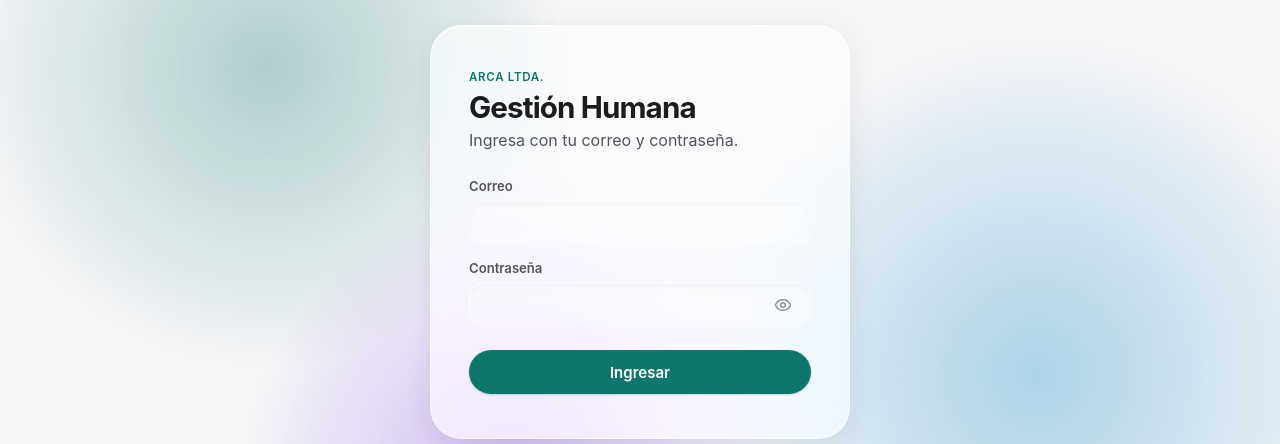
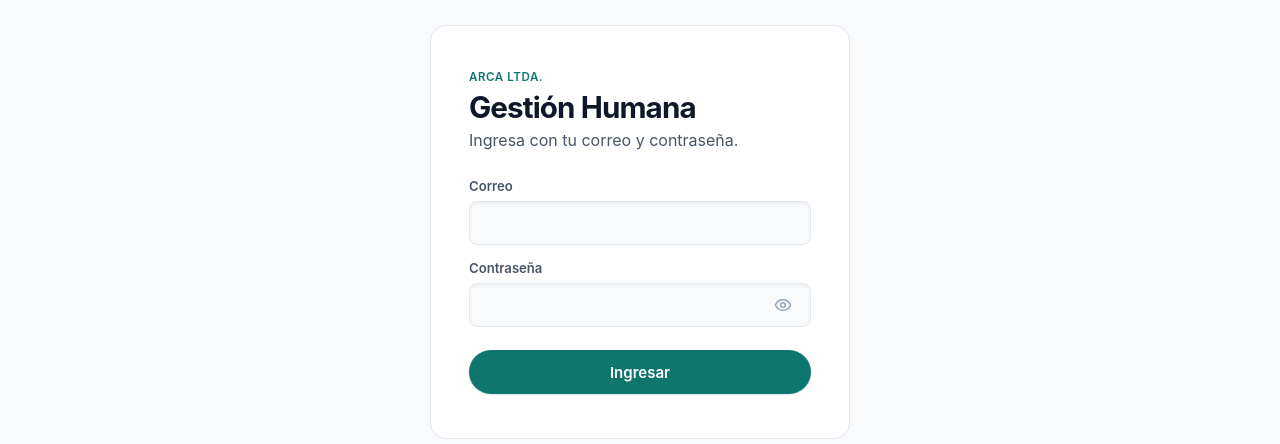
Before and after one commit to menchaca-andres/frontend-arca, a React (Vite) app: page /login in a window 1280 px wide. Shown: the part 168-612 px from the top of the page. Built offline with nearby package versions, Linux system fonts and the light colour scheme; no server answers.

Commit message:
feat(design): transition from liquid glass to clean swiss enterprise design

```diff
--- a/src/App.tsx
+++ b/src/App.tsx
@@ -11,20 +11,12 @@ import { ContratosPage } from './features/contratos'
 import { CatalogosPage, PersonalPage } from './features/personal'
 import { UsuariosPage } from './features/usuarios'
 import { VacacionesPage } from './features/vacaciones'
-import { useGlowPointer } from './utils/useGlowPointer'
 
 function App() {
-  useGlowPointer()
-
   return (
     <>
-      {/* Animated Liquid Glass Mesh Canvas */}
-      <div className="liquid-mesh-canvas" aria-hidden="true">
-        <div className="mesh-blob mesh-blob-1" />
-        <div className="mesh-blob mesh-blob-2" />
-        <div className="mesh-blob mesh-blob-3" />
-        <div className="mesh-blob mesh-blob-4" />
-      </div>
+      {/* Background Canvas (Static & Crisp) */}
+      <div className="liquid-mesh-canvas" aria-hidden="true" />
 
       <BrowserRouter>
         <AuthProvider>
--- a/src/index.css
+++ b/src/index.css
@@ -64,35 +64,34 @@
   --arca-slate-100: #f2f2f7;
   --arca-slate-50: #f8f8fa;
 
-  /* Liquid Glass System Tokens - Light Mode */
-  --glass-bg: rgba(255, 255, 255, 0.58);
-  --glass-bg-subtle: rgba(255, 255, 255, 0.32);
-  --glass-bg-strong: rgba(255, 255, 255, 0.85);
-  --glass-border: rgba(255, 255, 255, 0.7);
-  --glass-border-dark: rgba(0, 0, 0, 0.07);
-  --glass-inner-highlight: inset 0 1px 0.5px rgba(255, 255, 255, 0.9);
-  --glass-inner-shadow: inset 0 -1px 0 rgba(0, 0, 0, 0.04);
-  --glass-shadow: 0 10px 30px -6px rgba(15, 23, 42, 0.08), 0 4px 10px -2px rgba(15, 23, 42, 0.04);
-  --glass-shadow-floating:
-    0 20px 50px -10px rgba(15, 23, 42, 0.14), 0 8px 20px -4px rgba(15, 23, 42, 0.06);
+  /* Enterprise Minimalist Swiss Tokens - Light Mode */
+  --glass-bg: #ffffff;
+  --glass-bg-subtle: #f8fafc;
+  --glass-bg-strong: #ffffff;
+  --glass-border: #e2e8f0;
+  --glass-border-dark: #cbd5e1;
+  --glass-inner-highlight: none;
+  --glass-inner-shadow: none;
+  --glass-shadow: 0 1px 3px 0 rgba(15, 23, 42, 0.06), 0 1px 2px -1px rgba(15, 23, 42, 0.04);
+  --glass-shadow-floating: 0 10px 15px -3px rgba(15, 23, 42, 0.08), 0 4px 6px -4px rgba(15, 23, 42, 0.04);
 
   /* Typography Colors */
-  --text-primary: #1c1c1e;
-  --text-secondary: #545458;
-  --text-tertiary: #8e8e93;
-
-  /* Layout & Radii */
+  --text-primary: #0f172a;
+  --text-secondary: #475569;
+  --text-tertiary: #94a3b8;
+
+  /* Layout & Radii - Enterprise Ergonomics */
   --sidebar-width: 256px;
   --topbar-height: 64px;
   --island-gap: 14px;
-  --radius-sm: 10px;
-  --radius-md: 14px;
-  --radius-lg: 24px;
-  --radius-xl: 32px;
+  --radius-sm: 6px;
+  --radius-md: 8px;
+  --radius-lg: 12px;
+  --radius-xl: 16px;
   --radius-pill: 9999px;
 
   /* Apple Spring Physics */
-  --spring-bounce: cubic-bezier(0.34, 1.56, 0.64, 1);
+  --spring-bounce: cubic-bezier(0.16, 1, 0.3, 1);
   --spring-smooth: cubic-bezier(0.16, 1, 0.3, 1);
 }
 
@@ -113,21 +112,20 @@
   --arca-teal-solid: #14b8a6;
   --arca-teal-glow: rgba(45, 212, 191, 0.35);
 
-  /* Liquid Glass System Tokens - Dark Mode */
-  --glass-bg: rgba(22, 27, 38, 0.65);
-  --glass-bg-subtle: rgba(255, 255, 255, 0.06);
-  --glass-bg-strong: rgba(28, 34, 48, 0.88);
-  --glass-border: rgba(255, 255, 255, 0.16);
-  --glass-border-dark: rgba(0, 0, 0, 0.35);
-  --glass-inner-highlight: inset 0 1px 0.5px rgba(255, 255, 255, 0.25);
-  --glass-inner-shadow: inset 0 -1px 0 rgba(0, 0, 0, 0.4);
-  --glass-shadow: 0 14px 40px -10px rgba(0, 0, 0, 0.6), 0 4px 12px -2px rgba(0, 0, 0, 0.4);
-  --glass-shadow-floating:
-    0 26px 70px -12px rgba(0, 0, 0, 0.8), 0 10px 30px -4px rgba(0, 0, 0, 0.55);
-
-  --text-primary: rgba(255, 255, 255, 0.95);
-  --text-secondary: rgba(255, 255, 255, 0.68);
-  --text-tertiary: rgba(255, 255, 255, 0.42);
+  /* Enterprise Minimalist Swiss Tokens - Dark Mode */
+  --glass-bg: #131926;
+  --glass-bg-subtle: #0b0f19;
+  --glass-bg-strong: #131926;
+  --glass-border: #243046;
+  --glass-border-dark: #1b2434;
+  --glass-inner-highlight: none;
+  --glass-inner-shadow: none;
+  --glass-shadow: 0 1px 3px 0 rgba(0, 0, 0, 0.35);
+  --glass-shadow-floating: 0 12px 28px -4px rgba(0, 0, 0, 0.6);
+
+  --text-primary: #f8fafc;
+  --text-secondary: #94a3b8;
+  --text-tertiary: #64748b;
 }
 
 * {
@@ -179,7 +177,7 @@ ul {
 }
 
 /* ============================================================
-   BACKGROUND ANIMATED LIQUID MESH CANVAS
+   ENTERPRISE BACKGROUND CANVAS (Clean, Static, Zero GPU Overhead)
    ============================================================ */
 
 .liquid-mesh-canvas {
@@ -189,25 +187,17 @@ ul {
   height: 100vh;
   z-index: -1;
   overflow: hidden;
-  background: #f2f5f9;
+  background: var(--glass-bg-subtle);
   pointer-events: none;
-  transition: background 0.4s ease;
+  transition: background 0.2s ease;
 }
 
 [data-theme='dark'] .liquid-mesh-canvas {
-  background: #0a0e17;
+  background: var(--glass-bg-subtle);
 }
 
 .mesh-blob {
-  position: absolute;
-  border-radius: 50%;
-  opacity: 0.5;
-  will-change: transform;
-  transform: translateZ(0);
-}
-
-[data-theme='dark'] .mesh-blob {
-  opacity: 0.6;
+  display: none !important;
 }
 
 .mesh-blob-1 {
@@ -2071,55 +2061,22 @@ dialog.modal-dialog-ds::backdrop {
 }
 
 /* ============================================================
-   10. REFINAMIENTO MINIMALISTA (Apple clean)
-   Menos brillo, menos sombra, más aire. Mantiene el vidrio.
+   10. REFINAMIENTO EMPRESARIAL SUIZO (Clean Enterprise Swiss)
+   Alta legibilidad, contraste sólido, sin reflejos ni animaciones invasivas.
    ============================================================ */
 
-:root {
-  --glass-bg: rgba(255, 255, 255, 0.62);
-  --glass-bg-strong: rgba(255, 255, 255, 0.82);
-  --glass-border: rgba(255, 255, 255, 0.6);
-  --glass-border-dark: rgba(0, 0, 0, 0.06);
-  --glass-shadow: 0 2px 12px rgba(15, 23, 42, 0.05);
-  --glass-shadow-floating: 0 8px 28px rgba(15, 23, 42, 0.08);
-  --glass-inner-highlight: inset 0 1px 0 rgba(255, 255, 255, 0.8);
-}
-
-[data-theme='dark'] {
-  --glass-bg: rgba(28, 30, 38, 0.62);
-  --glass-bg-strong: rgba(34, 37, 47, 0.85);
-  --glass-border: rgba(255, 255, 255, 0.1);
-  --glass-shadow: 0 2px 14px rgba(0, 0, 0, 0.35);
-  --glass-shadow-floating: 0 10px 32px rgba(0, 0, 0, 0.45);
-  --glass-inner-highlight: inset 0 1px 0 rgba(255, 255, 255, 0.12);
-}
-
-/* Fondo: más sereno, 3 manchas suaves */
-.liquid-mesh-canvas {
-  background: #f5f5f7;
-}
-[data-theme='dark'] .liquid-mesh-canvas {
-  background: #0b0d12;
-}
-.mesh-blob {
-  opacity: 0.3;
-}
-[data-theme='dark'] .mesh-blob {
-  opacity: 0.32;
-}
-.mesh-blob-4 {
-  display: none;
-}
-
-/* Tipografía más calmada */
+/* Tipografía funcional */
 .page-title-ds {
-  font-size: 1.75rem;
-  letter-spacing: -0.03em;
+  font-size: 1.65rem;
+  font-weight: 700;
+  letter-spacing: -0.025em;
 }
 .eyebrow-ds,
 .eyebrow {
-  letter-spacing: 0.06em;
+  letter-spacing: 0.05em;
   font-weight: 600;
+  text-transform: uppercase;
+  font-size: 0.72rem;
 }
 .stat-label,
 .table-th-ds {
@@ -2127,59 +2084,65 @@ dialog.modal-dialog-ds::backdrop {
   font-weight: 600;
 }
 
-/* Tarjetas: sin reflejo diagonal, elevación sutil */
+/* Tarjetas: sólidas, nítidas, sin reflejos radiales ni spotlight */
 .card-ds::before,
 .stat-card::before,
-.module-card-ds::before {
-  display: none;
-}
+.module-card-ds::before,
 .card-ds::after,
 .stat-card::after,
 .module-card-ds::after {
-  background: radial-gradient(
-    320px circle at var(--mouse-x, 50%) var(--mouse-y, 50%),
-    rgba(255, 255, 255, 0.14),
-    transparent 65%
-  );
-}
+  display: none !important;
+}
+
+.card-ds,
+.stat-card,
+.module-card-ds {
+  background: var(--glass-bg);
+  border: 1px solid var(--glass-border);
+  box-shadow: var(--glass-shadow);
+  border-radius: var(--radius-lg);
+  transition: border-color 0.15s ease, box-shadow 0.15s ease;
+}
+
 .card-ds:hover,
 .stat-card:hover,
 .module-card-ds:hover {
-  transform: translateY(-2px);
-  border-color: var(--glass-border);
-  box-shadow: var(--glass-inner-highlight), var(--glass-shadow-floating);
-}
-.card-ds,
-.stat-card,
-.module-card-ds {
-  box-shadow: var(--glass-inner-highlight), var(--glass-shadow);
-}
-
-/* Botones: planos, sin brillo superior */
+  transform: translateY(-1px);
+  border-color: var(--arca-teal-accent);
+  box-shadow: var(--glass-shadow-floating);
+}
+
+/* Tablas con alineación tabular para cifras */
+.table-td-ds {
+  font-variant-numeric: tabular-nums;
+}
+
+/* Botones: sobrios, estables, sin rebotes de escala */
 .btn-ds::before {
   display: none;
 }
 .btn-ds:hover:not(:disabled) {
-  transform: scale(1.02);
+  transform: none;
+  filter: brightness(1.05);
   box-shadow: var(--glass-shadow);
 }
 .btn-primary {
   background: var(--arca-teal-700);
   border-color: transparent;
-  box-shadow: 0 1px 2px rgba(15, 118, 110, 0.25);
+  box-shadow: 0 1px 2px rgba(15, 118, 110, 0.2);
 }
 .btn-primary:hover:not(:disabled) {
   background: var(--arca-teal-800);
-  box-shadow: 0 4px 14px rgba(15, 118, 110, 0.28);
+  box-shadow: 0 2px 6px rgba(15, 118, 110, 0.25);
 }
 .btn-danger {
   background: var(--arca-danger);
   border-color: transparent;
-  box-shadow: 0 1px 2px rgba(255, 69, 58, 0.25);
+  box-shadow: 0 1px 2px rgba(255, 69, 58, 0.2);
 }
 .btn-danger:hover:not(:disabled) {
   background: #e63b31;
-  box-shadow: 0 4px 14px rgba(255, 69, 58, 0.28);
+  box-shadow: 0 2px 6px rgba(255, 69, 58, 0.25);
 }
 .btn-secondary {
   box-shadow: none;
@@ -2187,7 +2150,7 @@ dialog.modal-dialog-ds::backdrop {
 .login-card button[type='submit'] {
   background: var(--arca-teal-700);
   border-color: transparent;
-  box-shadow: 0 1px 2px rgba(15, 118, 110, 0.25);
+  box-shadow: 0 1px 2px rgba(15, 118, 110, 0.2);
 }
 
 /* Navegación: activo discreto */
```
